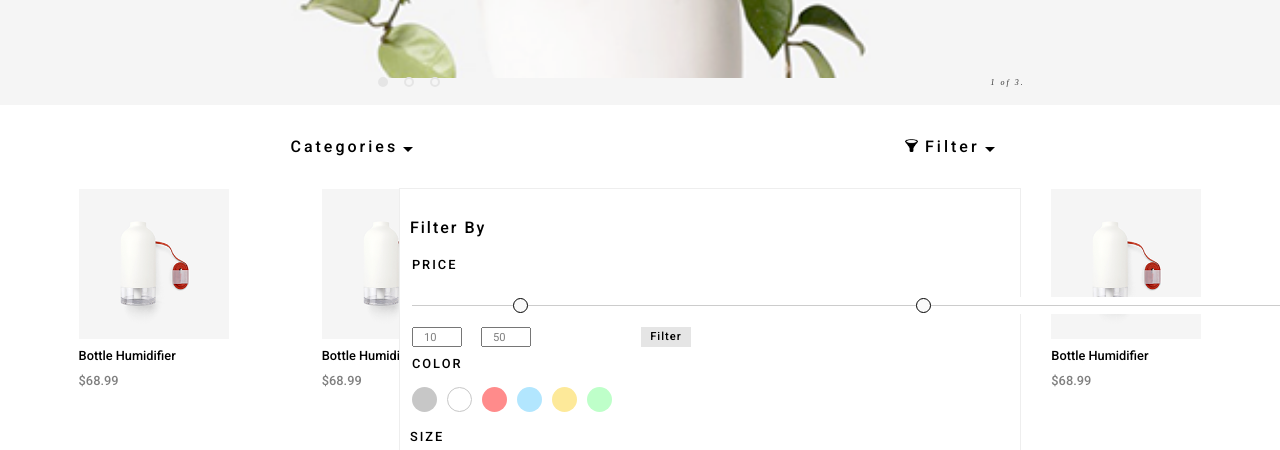
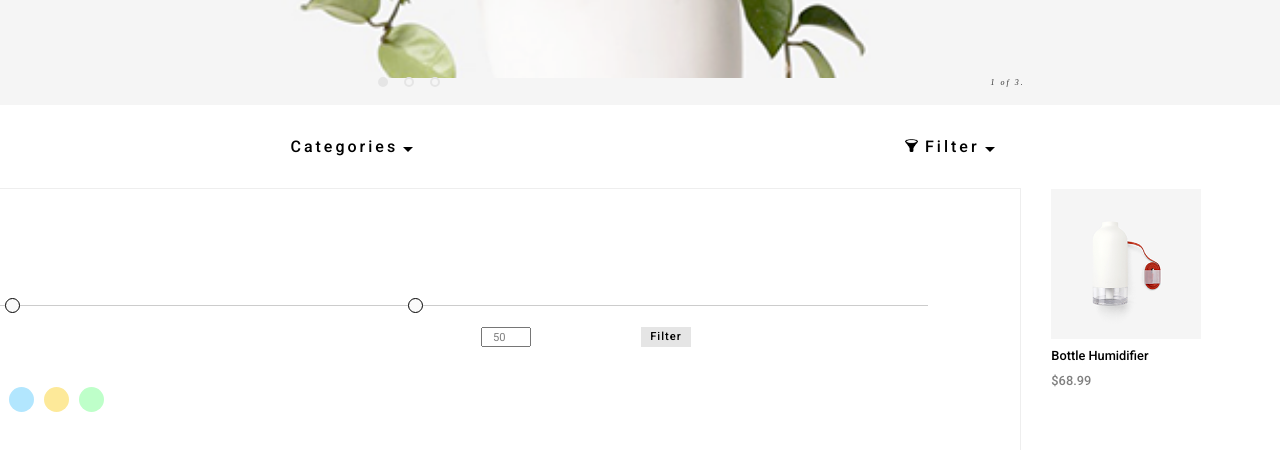
Before and after one commit to Szona/maison, a website: page index.html in a window 1280 px wide. Both pictures are taken after a click on the element "Filter". Shown: the part 272-722 px from the top of the page. Drawn offline with nearby package versions, Linux system fonts and the light colour scheme; files that its build step writes are made by us from their sources; files whose address does not match are found by name.

Commit message:
fix position

```diff
--- a/scss/components/filter-price-range.scss
+++ b/scss/components/filter-price-range.scss
@@ -1,5 +1,6 @@
 .filter-price {
   @include fieldset-filter;
+  width: 55vw;
   legend {
     @include fieldset-legend;
   }
```
